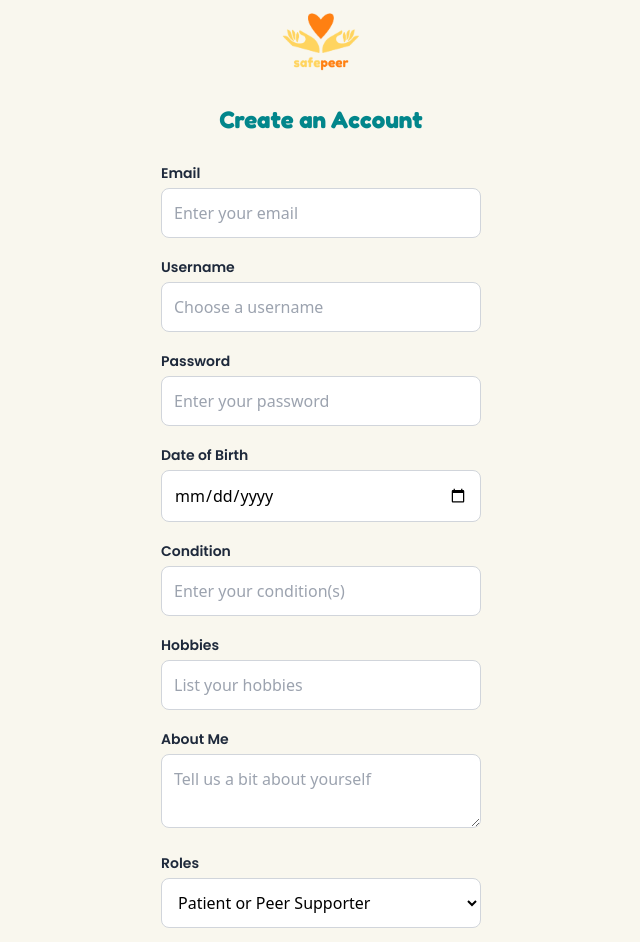
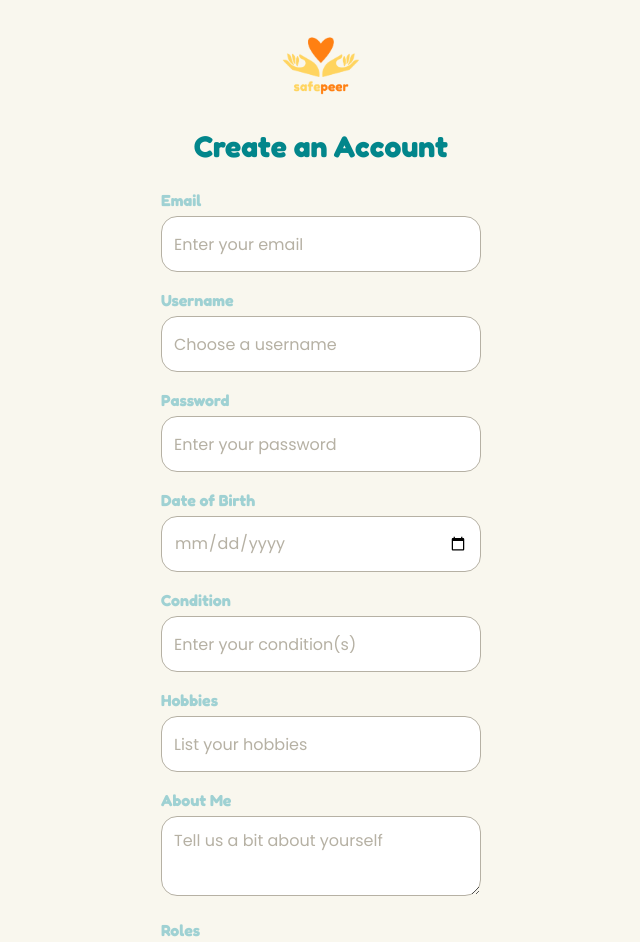
Before and after one commit to aymanshahriar/nursing_hackathon_frontend, a React (Create React App) app in the folder safepeer-frontend/: page /signup in a window 1280 px wide. Shown: the top 942 px of the page, without its empty margins (319-959 px from the left). Built offline with nearby package versions, Linux system fonts and the light colour scheme.

Commit message:
Sign up modified designs

```diff
--- a/safepeer-frontend/src/Signup.js
+++ b/safepeer-frontend/src/Signup.js
@@ -27,111 +27,132 @@ const Signup = () => {
         <div className="flex flex-col items-center justify-center min-h-screen bg-background px-6">
 
             {/* Logo */}
-            <img src={logo} alt="SafePeer Logo" className="w-20 mb-6" />
+            <img src={logo} alt="SafePeer Logo" className="w-20 mb-6 mt-6" />
 
             {/* Title */}
-            <h2 className="text-2xl font-fredoka text-primary mb-6">Create an Account</h2>
+            <h2 className="text-3xl font-fredoka text-primary mb-6">Create an Account</h2>
 
             {/* Form */}
             <form onSubmit={handleSubmit} className="w-full max-w-xs space-y-4">
                 <div>
-                    <label className="text-textPrimary font-semibold font-poppins text-sm">Email</label>
+                    <label className="text-[#9FD1D3] font-bold font-fredoka text-x1">
+                        Email
+                    </label>
                     <input
                         type="email"
                         name="email"
                         placeholder="Enter your email"
-                        className="w-full p-3 mt-1 rounded-lg border border-gray-300 focus:outline-none focus:ring-2 focus:ring-primary bg-white"
+                        className="h-14 w-full p-3 mt-1 rounded-2xl border border-borderGray focus:outline-none focus:ring-2 focus:ring-primary bg-white placeholder-borderGray placeholder:font-poppins"
                         value={formData.email}
                         onChange={handleChange}
                     />
                 </div>
                 <div>
-                    <label className="text-textPrimary font-semibold font-poppins text-sm">Username</label>
-                    <input
+                    <label className="text-[#9FD1D3] font-bold font-fredoka text-x1">
+                        Username
+                    </label><input
                         type="text"
                         name="username"
                         placeholder="Choose a username"
-                        className="w-full p-3 mt-1 rounded-lg border border-gray-300 focus:outline-none focus:ring-2 focus:ring-primary bg-white"
+                        className="h-14 w-full p-3 mt-1 rounded-2xl border border-borderGray focus:outline-none focus:ring-2 focus:ring-primary bg-white placeholder-borderGray placeholder:font-poppins"
                         value={formData.username}
                         onChange={handleChange}
                     />
                 </div>
                 <div>
-                    <label className="text-textPrimary font-semibold font-poppins text-sm">Password</label>
-                    <input
+                    <label className="text-[#9FD1D3] font-bold font-fredoka text-x1">
+                        Password
+                    </label><input
                         type="password"
                         name="password"
                         placeholder="Enter your password"
-                        className="w-full p-3 mt-1 rounded-lg border border-gray-300 focus:outline-none focus:ring-2 focus:ring-primary bg-white"
+                        className="h-14 w-full p-3 mt-1 rounded-2xl border border-borderGray focus:outline-none focus:ring-2 focus:ring-primary bg-white placeholder-borderGray placeholder:font-poppins"
                         value={formData.password}
                         onChange={handleChange}
                     />
                 </div>
                 <div>
-                    <label className="text-textPrimary font-semibold font-poppins text-sm">Date of Birth</label>
+                    <label className="text-[#9FD1D3] font-bold font-fredoka text-x1">
+                        Date of Birth
+                    </label>
                     <input
                         type="date"
                         name="dateOfBirth"
-                        className="w-full p-3 mt-1 rounded-lg border border-gray-300 focus:outline-none focus:ring-2 focus:ring-primary bg-white"
+                        className="h-14 w-full p-3 mt-1 rounded-2xl border border-borderGray focus:outline-none focus:ring-2 focus:ring-primary bg-white font-poppins text-borderGray placeholder-borderGray placeholder:font-poppins"
                         value={formData.dateOfBirth}
                         onChange={handleChange}
                     />
                 </div>
                 <div>
-                    <label className="text-textPrimary font-semibold font-poppins text-sm">Condition</label>
+                    <label className="text-[#9FD1D3] font-bold font-fredoka text-x1">
+                        Condition
+                    </label>
                     <input
                         type="text"
                         name="condition"
                         placeholder="Enter your condition(s)"
-                        className="w-full p-3 mt-1 rounded-lg border border-gray-300 focus:outline-none focus:ring-2 focus:ring-primary bg-white"
+                        className="h-14 w-full p-3 mt-1 rounded-2xl border border-borderGray focus:outline-none focus:ring-2 focus:ring-primary bg-white placeholder-borderGray placeholder:font-poppins"
                         value={formData.condition}
                         onChange={handleChange}
                     />
                 </div>
                 <div>
-                    <label className="text-textPrimary font-semibold font-poppins text-sm">Hobbies</label>
+                    <label className="text-[#9FD1D3] font-bold font-fredoka text-x1">
+                        Hobbies
+                    </label>
                     <input
                         type="text"
                         name="hobbies"
                         placeholder="List your hobbies"
-                        className="w-full p-3 mt-1 rounded-lg border border-gray-300 focus:outline-none focus:ring-2 focus:ring-primary bg-white"
+                        className="h-14 w-full p-3 mt-1 rounded-2xl border border-borderGray focus:outline-none focus:ring-2 focus:ring-primary bg-white placeholder-borderGray placeholder:font-poppins"
                         value={formData.hobbies}
                         onChange={handleChange}
                     />
                 </div>
                 <div>
-                    <label className="text-textPrimary font-semibold font-poppins text-sm">About Me</label>
+                    <label className="text-[#9FD1D3] font-bold font-fredoka text-x1">
+                        About Me
+                    </label>
                     <textarea
                         name="about"
                         placeholder="Tell us a bit about yourself"
-                        className="w-full p-3 mt-1 rounded-lg border border-gray-300 focus:outline-none focus:ring-2 focus:ring-primary bg-white"
+                        className="h-20 w-full p-3 mt-1 rounded-2xl border border-borderGray focus:outline-none focus:ring-2 focus:ring-primary bg-white placeholder-borderGray placeholder:font-poppins"
                         value={formData.about}
                         onChange={handleChange}
                     />
                 </div>
                 <div>
-                    <label className="text-textPrimary font-semibold font-poppins text-sm">Roles</label>
+                    <label className="text-[#9FD1D3] font-bold font-fredoka text-x1">
+                        Roles
+                    </label>
                     <select
                         name="role"
-                        className="w-full p-3 mt-1 rounded-lg border border-gray-300 focus:outline-none focus:ring-2 focus:ring-primary bg-white"
+                        className="h-14 w-full p-3 mt-1 rounded-2xl border border-borderGray focus:outline-none focus:ring-2 focus:ring-primary bg-white font-poppins text-borderGray placeholder-borderGray placeholder:font-poppins"
                         value={formData.role}
                         onChange={handleChange}
                     >
-                        <option value="">Patient or Peer Supporter</option>
-                        <option value="patient">Patient</option>
-                        <option value="peer_supporter">Peer Supporter</option>
+                        <option value="" className="text-borderGray font-poppins">
+                            Patient or Peer Supporter
+                        </option>
+                        <option value="patient" className="text-black font-poppins">Patient</option>
+                        <option value="peer_supporter" className="text-black font-poppins">Peer Supporter</option>
                     </select>
                 </div>
 
                 {/* Submit Button */}
-                <button type="submit" className="w-full py-3 text-lg bg-accent text-white rounded-full font-bold font-poppins shadow-md hover:bg-secondary transition">
-                    Sign Up
-                </button>
+                <div>
+                    <button
+                        type="submit"
+                        className="w-full py-3 text-lg bg-accent text-white rounded-full font-medium font-poppins shadow-md hover:bg-secondary transition mt-6"
+                    >
+                        Sign Up
+                    </button>
+                </div>
             </form>
 
-            <p className="text-textSecondary text-sm mt-4">
+            <p className="text-borderGray font-medium text-sm mt-4">
                 Already have an account?{" "}
-                <Link to="/login" className="text-primary font-semibold">Log In</Link>
+                <Link to="/login" className="text-primary font-bold">Log In</Link>
             </p>
 
         </div>
```
